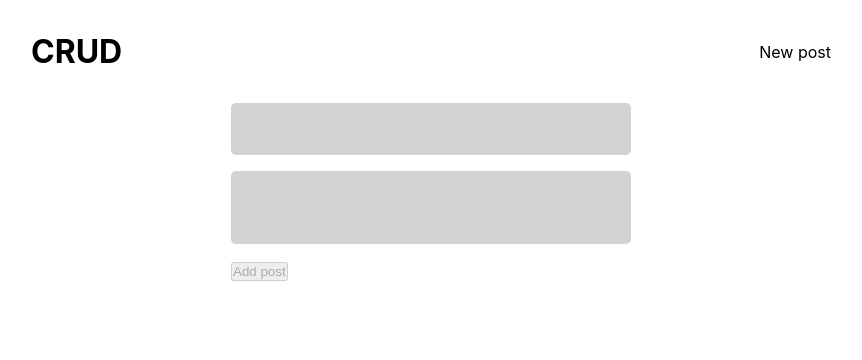
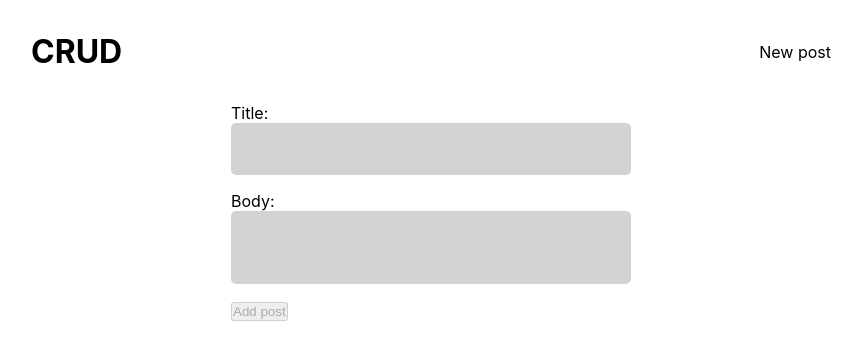
Before and after one commit to tomek-ch/json-placeholder-crud, a Next.js app: page /new in a window 1280 px wide. Shown: the top 360 px of the page, without its empty margins (209-1071 px from the left). Built offline with nearby package versions, Linux system fonts and the light colour scheme.

Commit message:
Add labels to post form

```diff
--- a/pages/new.js
+++ b/pages/new.js
@@ -14,16 +14,22 @@ export default function New() {
 
   return (
     <form className={form}>
+      <label>
+        Title:
         <input
           value={title}
           onChange={({ target: { value } }) => setTitle(value)}
           className={input}
         />
+      </label>
+      <label>
+        Body:
         <TextBox
           value={body}
           onChange={({ target: { value } }) => setBody(value)}
           className={input}
         />
+      </label>
       <button disabled={!title || !body} title={error}>
         Add post
       </button>
```
Lines whose indentation alone changed are shown as unchanged.
